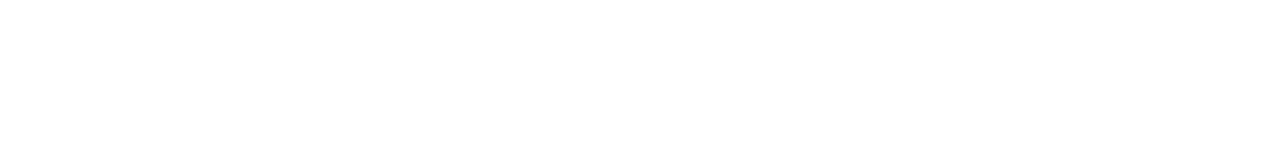
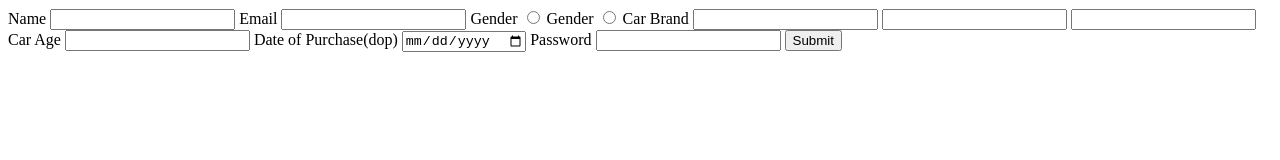
Before and after one commit to acciojob/car-insurance-form-harshit-hari, a website: page main.html in a window 1280 px wide. Drawn offline with Linux system fonts and the light colour scheme.

Commit message:
created a submission

```diff
--- a/main.html
+++ b/main.html
@@ -8,7 +8,41 @@
 
 <body>
 	<!-- the entire body must be written by student -->
-    <script type="text/javascript" src="./script.js">
+
+	<form method ="post">
+
+			<label for = "Name" >Name</label>
+			<input type ="text" id = "name">
+
+		    <label for = "email" >Email</label>
+			<input type ="email">
+
+		    <label for = "gender" >Gender</label>
+			<input type ="radio">
+		  <label for = "gender" >Gender</label>
+		    <input type ="radio">
+
+		 <label for = "carbrand" >Car Brand</label>
+			<input type ="option">
+		<input type ="option">
+		<input type ="option">
+
+		<label for = "carage" >Car Age</label>
+			<input type ="number">
+
+		<label for = "dop" >Date of Purchase(dop)</label>
+			<input type ="date">
+
+		<label for = "password" >Password</label>
+			<input type ="password">
+
+		<button>Submit</button>
+
+
+</form>
+
+
+	<script type="text/javascript" src="./script.js">
 </script>
 
 </body>
```
